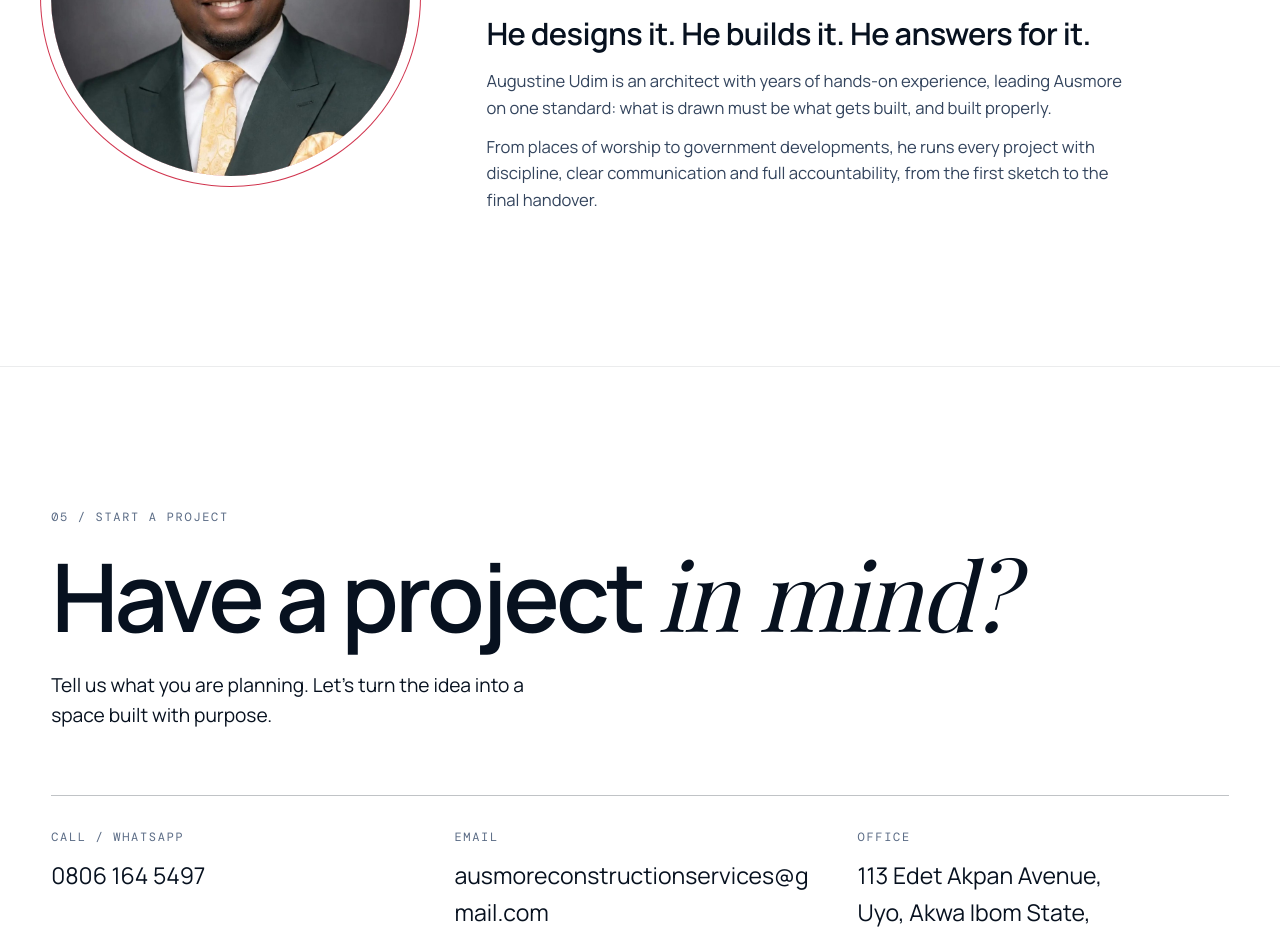
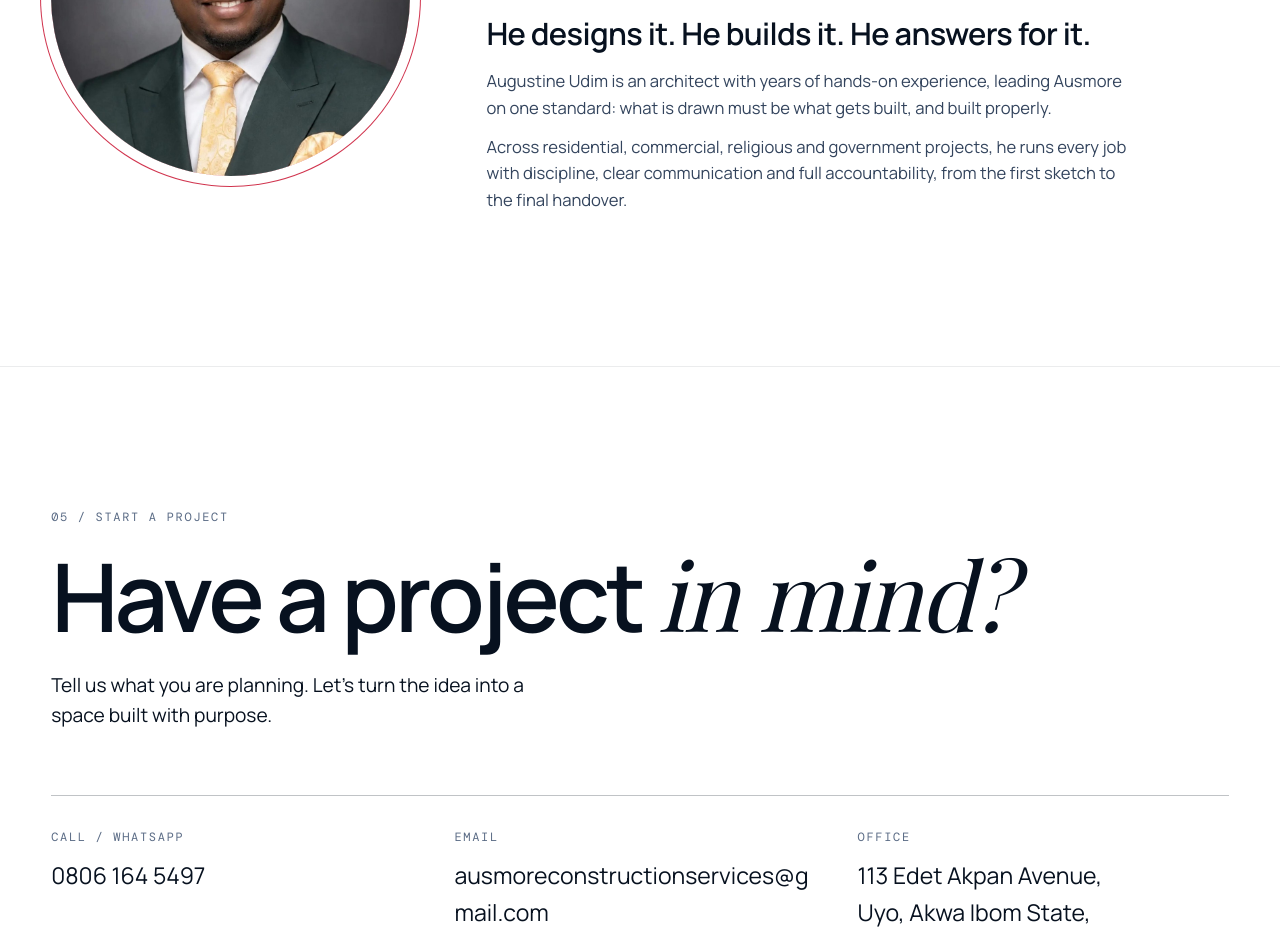
Before and after one commit to samayoung/ausmore-building-construction, a React (Vite) app: page / in a window 1280 px wide. Shown: the part 9280-10211 px from the top of the page. Built offline with nearby package versions, Linux system fonts and the light colour scheme; a web font is replaced by a local one.

Commit message:
Widen CEO bio to residential, commercial, religious and government

```diff
--- a/src/App.jsx
+++ b/src/App.jsx
@@ -292,7 +292,7 @@ function Leadership() {
         <div className="ceo-bio rv">
           <p className="ceo-lead">He designs it. He builds it. He answers for it.</p>
           <p>Augustine Udim is an architect with years of hands-on experience, leading Ausmore on one standard: what is drawn must be what gets built, and built properly.</p>
-          <p>From places of worship to government developments, he runs every project with discipline, clear communication and full accountability, from the first sketch to the final handover.</p>
+          <p>Across residential, commercial, religious and government projects, he runs every job with discipline, clear communication and full accountability, from the first sketch to the final handover.</p>
         </div>
       </div>
     </section>
```
